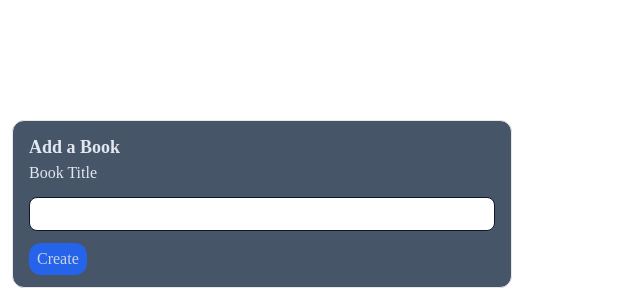
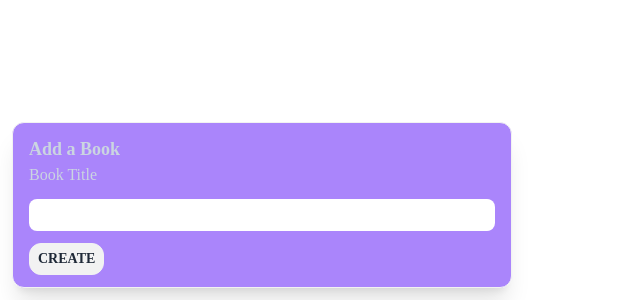
Before and after one commit to kyawkoko232/react-july, a React (Vite) app: page / in a window 1280 px wide. Shown: the part 500-800 px from the top of the page, without its empty margins (0-640 px from the left). Built offline with nearby package versions, Linux system fonts and the light colour scheme.

Commit message:
daisy compatable

```diff
--- a/index.html
+++ b/index.html
@@ -1,5 +1,5 @@
-<!DOCTYPE html>
-<html lang="en">
+<!DOCTYPE html >
+<html lang="en" >
   <head>
     <meta charset="UTF-8" />
     <link rel="icon" type="image/svg+xml" href="/vite.svg" />
--- a/src/components/BookCreate.jsx
+++ b/src/components/BookCreate.jsx
@@ -14,13 +14,13 @@ function BookCreate({ onCreate }){
     }
 
     return (
-    <div className="fixed bottom-0 w-full px-3 ">
-       <div className="px-4  my-3 py-3 border rounded-xl bg-slate-600 w-full md:w-[500px]  ">
-       <h3 className="text-slate-200 text-lg font-bold">Add a Book</h3>
+    <div className="fixed bottom-0 text-slate-300 w-full px-3">
+       <div className="px-4   my-3 py-3  shadow-xl bg-primary/50 rounded-xl border border-base-200  w-full md:w-[500px]  ">
+       <h3 className=" text-lg font-bold">Add a Book</h3>
         <form onSubmit={handleSubmit}  className="flex flex-col justify-center items-start gap-3 ">
-            <label className="text-slate-200">Book Title</label>
-            <input className="border w-full border-slate-900 rounded-lg px-2 p-1 " value={title} onChange={handleChange} />
-            <button className="bg-blue-600 px-2 py-1 rounded-xl text-slate-300">Create</button>
+            <label className="">Book Title</label>
+            <input className=" w-full rounded-lg px-2 p-1 " value={title} onChange={handleChange} />
+            <button className=" rounded-xl btn btn-sm  px-2 py-1">Create</button>
         </form>
        </div>
     </div>
--- a/src/components/BookEdit.jsx
+++ b/src/components/BookEdit.jsx
@@ -15,11 +15,11 @@ function BookEdit({ book, onSubmit }) {
 
 
     return (
-        <div className="text-black-500  rounded-lg">
+        <div className="rounded-lg">
             <form onSubmit={handleSubmit} action="" className="space-y-2">
                 <label className="mr-2 text-base">Name</label>
-                <input  value={title} onChange={handleChange} className="border border-1 py-0.5 px-2 focus:outline-none text-slate-800 rounded-lg" />
-                <button className="py-1 text-sm mt-5 px-2 bg-blue-400  rounded-xl">Save</button>
+                <input  value={title} onChange={handleChange} className="border border-1 py-0.5 px-2 focus:outline-none  rounded-lg" />
+                <button className="btn btn-sm  btn-success text-sm  px-2   rounded-xl">Save</button>
             </form>
         </div>
     )
--- a/src/components/BookShow.jsx
+++ b/src/components/BookShow.jsx
@@ -18,26 +18,26 @@ function BookShow( {book, onEdit, onDelete }){
       onEdit(id, newTitle);
     };
 
-    let content = <span className=" text-blue-400"> Title - {book.title}</span>;
+    let content = <span className=""> Title - {book.title}</span>;
     if (showEdit) {
       content = <BookEdit onSubmit={handleSubmit} book={book} />;
     }
 
-    let name = <h1 className="text-sm">Edit </h1>;
+    let name = <span className="font-semibold text-sm badge badge-info badge-sm">Edit </span>;
     if (showEdit){
-      name =  <h1 className="text-sm">Book</h1>;
+      name =  <span className="font-semibold text-sm badge badge-info badge-sm">Book</span>;
     }
 
     return (
     <div className="py-1 ">
-      <div className="border shadow-xl relative  max-w-md flex-1 transition-all duration-300  py-4 px-3 m-2 rounded-xl text-slate-300">
+      <div className=" border bg-slate-900 border-base-200 shadow-xl relative  max-w-md flex-1 transition-all duration-300  py-4 px-3 m-2 rounded-xl">
       <div className="actions">
-        <button className="edit rounded-lg px-2 text-slate-800 bg-green-400 md:hover:bg-green-200 " onClick={handleEditClick}>
+        <button className="edit rounded-lg px-2  " onClick={handleEditClick}>
           { name }
         </button>
 
         <button
-        className="w-8 h-8 hover:bg-blue-600 leading-none absolute bg-red-600 right-3 top-3 rounded-full"
+        className="w-8 h-8 badge badge-secondary  leading-none absolute  right-3 top-3 rounded-full"
        onClick={handleDeleteClick}
         > x </button>
       </div>
```
